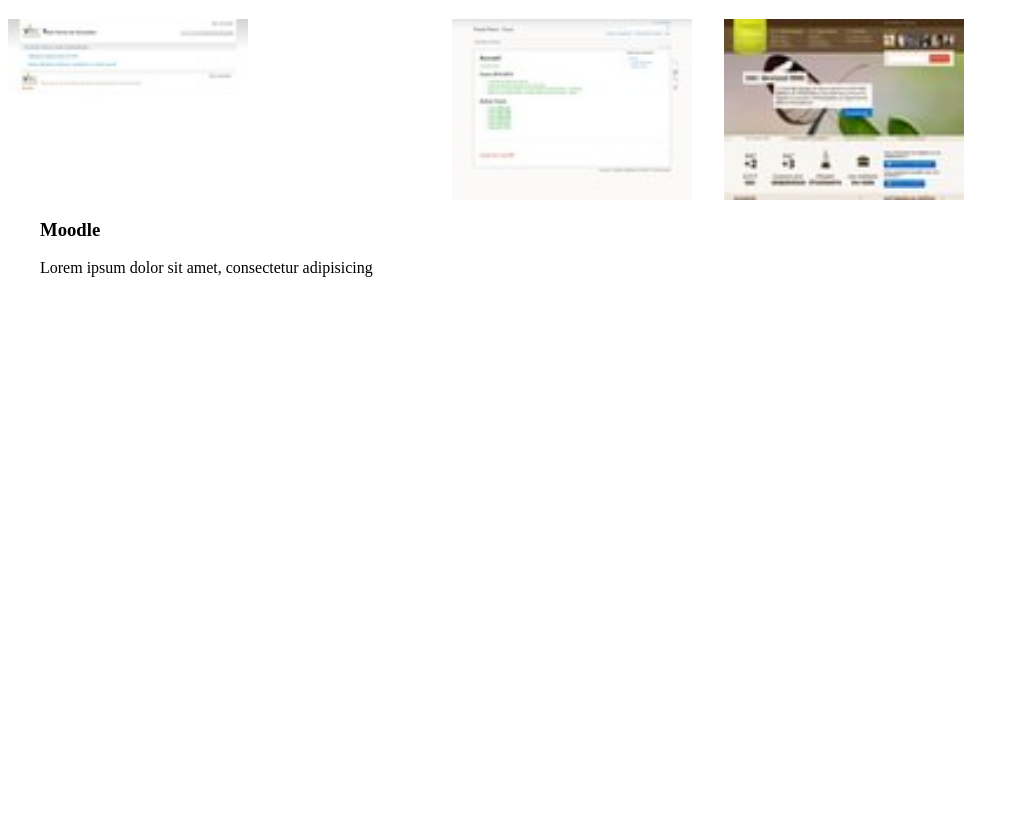
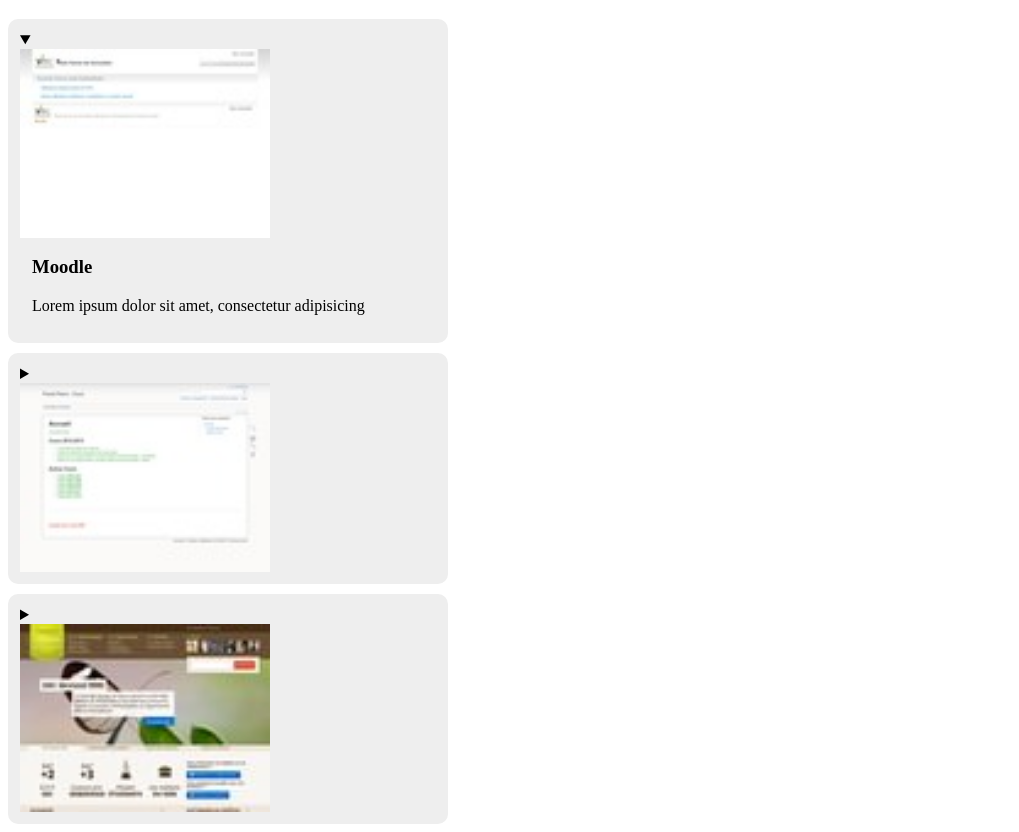
Before and after one commit to MMI-NFC-2026/sae105-r112-tp4-ytalata, a plain HTML site: page index.html in a window 1280 px wide. Shown: the part 61-893 px from the top of the page, without its empty margins (0-1019 px from the left). Before the commit the page ends 800 px from the top, so only its background shows below. Drawn offline with Linux system fonts and the light colour scheme.

Commit message:
accordéon vertical

```diff
--- a/src/css/components/accordeon.css
+++ b/src/css/components/accordeon.css
@@ -3,18 +3,16 @@
 */
 .accordeon {
   display: flex;
-  align-items: flex-start;
-  gap: 2rem;
+  flex-direction: column;
+  gap: 10px;
+  width: 440px;
 }
+
 details {
   /* fermé et ouvert */
-  flex-shrink: 0;
-}
-
-details > summary,
-details > div {
-  display: inline-block;
-  vertical-align: top;
+  background: #eee;
+  border-radius: 10px;
+  padding: 12px;
 }
 
 details > summary {
@@ -23,11 +21,13 @@ details > summary {
 
 details > summary img {
   display: block;
-  width: 240px;
+  width: 250px;
 }
 
+details[open] {
+  /* ouvert */
+}
 
 details[open] > div {
-  width: 380px;
-  margin-left: 2rem;
+  padding: 0 12px;
 }
```
